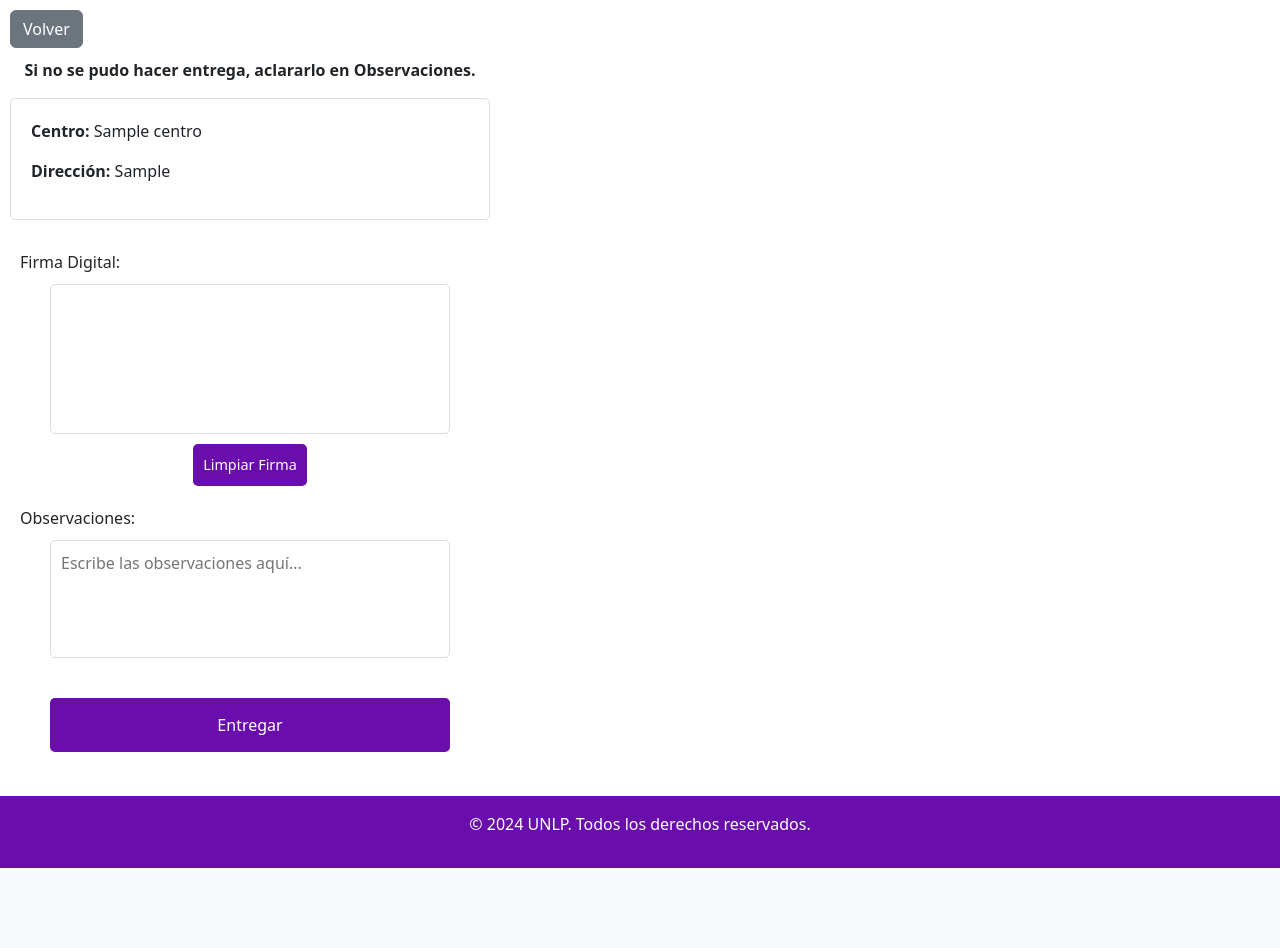
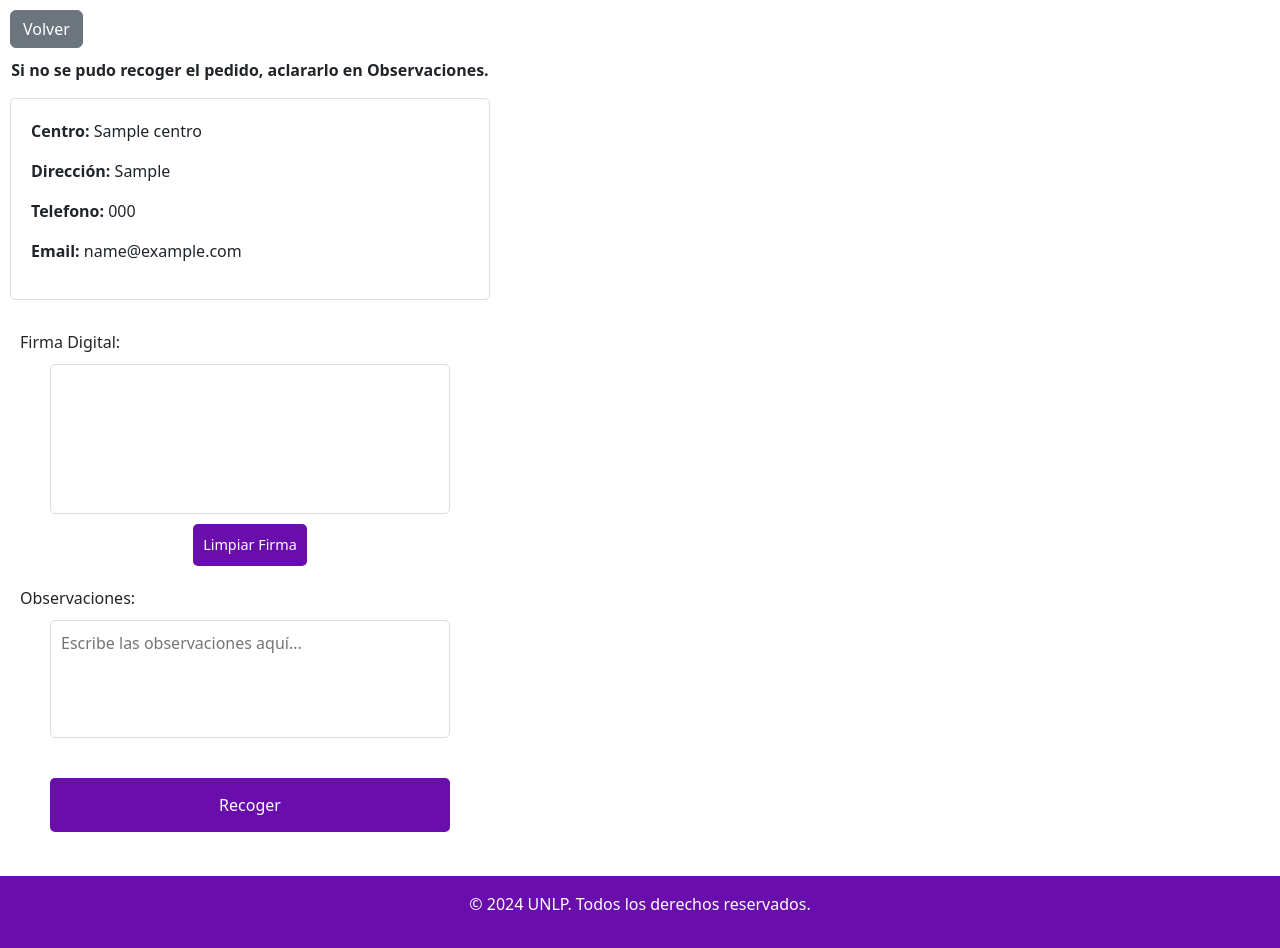
Before and after one commit to JuanGlassman/TTPS-Requerimientos, a Django app: template TTPS/transportista/templates/ver_pedido.html in a window 1280 px wide. Shown: the part 76-1024 px from the top of the page. Before the commit the page ends 944 px from the top, so only its background shows below. Run offline with Django 5.2, Linux system fonts and the light colour scheme; the template is opened without the code that fills it: values that come from a table or form of the project are taken from there, others are empty; tables that the repository leaves empty hold one stand-in row (values such as "Sample post"); a map, chart or similar area stays blank; some libraries are stand-ins or nearby versions.

Commit message:
Correcciones de palabras

```diff
--- a/TTPS/templates/base_maps.html
+++ b/TTPS/templates/base_maps.html
@@ -143,7 +143,7 @@
         {% endif %}
     </div> -->
 
-    <div id="container">
+    <div id="container" style="flex: 1;">
         {% block content %}
         {% endblock %}
     </div>
--- a/TTPS/transportista/templates/ver_pedido.html
+++ b/TTPS/transportista/templates/ver_pedido.html
@@ -14,9 +14,9 @@
       </a>
         <div class="message" id="status-message">
           {% if pedido.estado == 'pendiente' %}
-            <p>Si no se pudo hacer entrega, aclararlo en Observaciones.</p>
+            <p>Si no se pudo recoger el pedido, aclararlo en Observaciones.</p>
           {% elif pedido.estado == 'finalizado' %}
-            <p>Este pedido ha sido entregado.</p>
+            <p>Este pedido ha sido recogido.</p>
           {% endif %}
         </div>
 
@@ -25,6 +25,8 @@
             <div>
               <p><strong>Centro:</strong> {{ pedido.centro.nombre }}</p>
               <p><strong>Dirección:</strong> {{ pedido.centro.direccion }}</p>
+              <p><strong>Telefono:</strong> {{ pedido.centro.telefono }}</p>
+              <p><strong>Email:</strong> {{ pedido.centro.email }}</p>
             </div>
           </div>
         </div>
@@ -44,7 +46,7 @@
                   <textarea id="observations" class="observations-input" rows="4" placeholder="Escribe las observaciones aquí..."></textarea>
               </div>
             </div>
-            <a class="btn-transportista" onclick="entregarPedido()">Entregar</a>
+            <a class="btn-transportista" onclick="entregarPedido()">Recoger</a>
         {% endif %}
     </div>
     {% else %}
@@ -145,12 +147,12 @@
       .then(response => response.json())
       .then(data => {
         if (data.success) {
-          alert('Pedido entregado correctamente');
+          alert('Pedido modificado correctamente');
         } else {
           if (data.status === 404) {
             alert('No existe el pedido en la base de datos');
           } else {
-            alert('Error al entregar el pedido');
+            alert('Error al cambiar estado el pedido');
           }
         }
         var urlPedidos = "{% url 'transportista:lista_pedidos' %}";
```
